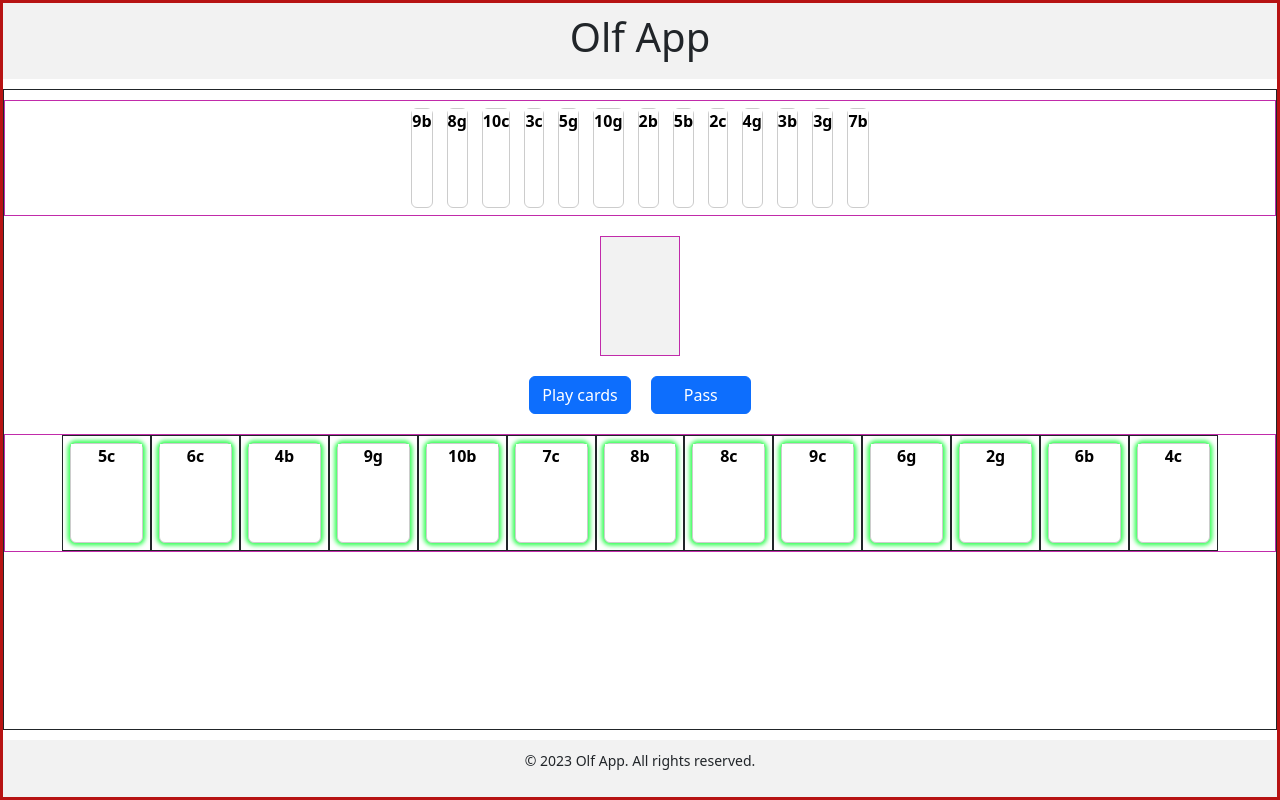
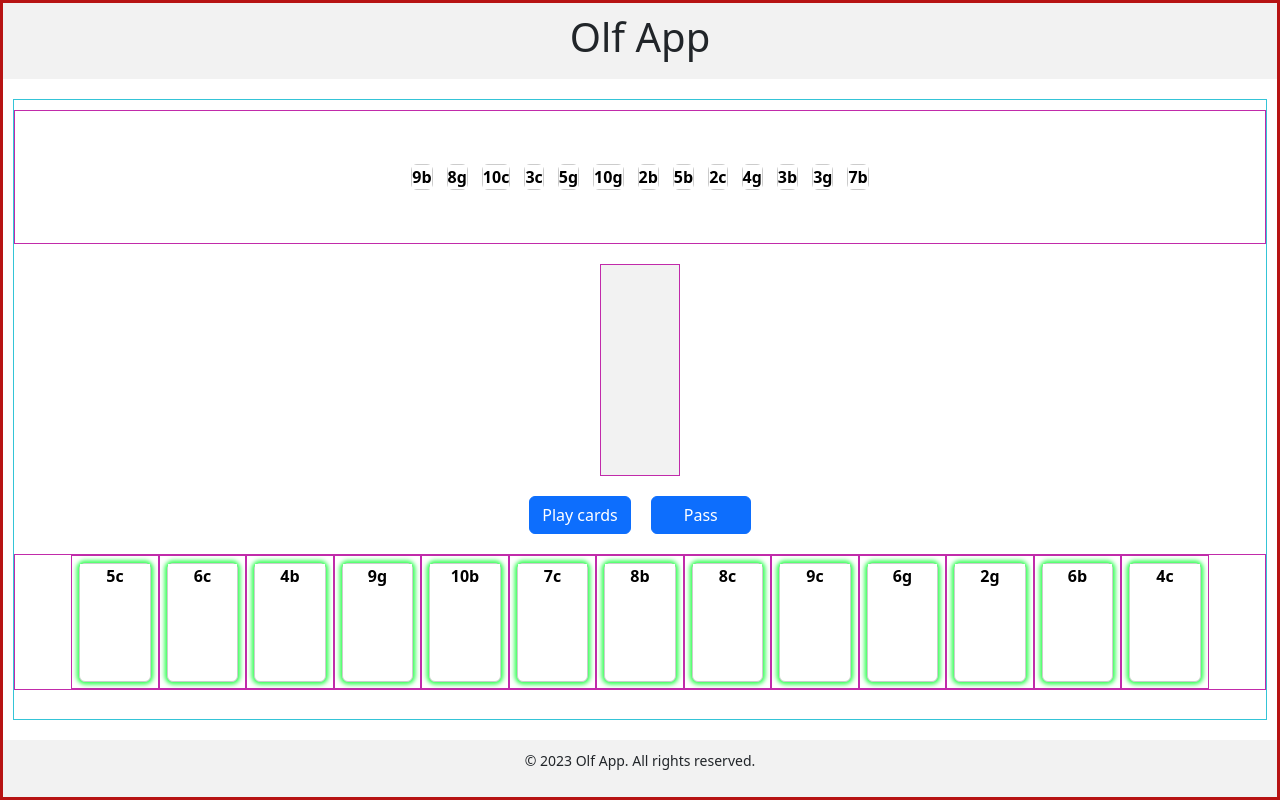
Before and after one commit to noharms/olf-app, an Angular app: page /olf/cardgame/current in a window 1280 px wide. Built offline with nearby package versions, Linux system fonts and the light colour scheme.

Commit message:
Flex-grow the computer, discard, and player cards

```diff
--- a/src/app/app.component.scss
+++ b/src/app/app.component.scss
@@ -8,7 +8,8 @@
 
 main {
     flex: 1;
-    border: 1px solid;
+    border: 1px solid #34c4d7;
+    margin: 10px;
 }
 
 .footer-section {
--- a/src/app/current-game/card/card.component.scss
+++ b/src/app/current-game/card/card.component.scss
@@ -1,6 +1,7 @@
 .card {
-    min-height: 100px;
-    max-height: 250px;
+    height: 90%; // this refers to the size of the parent element
+    // min-height: 100px;
+    // max-height: 350px;
 
     border: 1px solid #ccc;
     font-size: 16px;
--- a/src/app/current-game/current-game.component.scss
+++ b/src/app/current-game/current-game.component.scss
@@ -3,7 +3,7 @@
     flex-direction: column;
     justify-content: space-between;
     align-items: center;
-    // height: calc(100vh - 40px);
+    height: calc(100vh - 200px);
     /* Subtract the header and footer height */
 
     .computer-cards,
@@ -12,18 +12,21 @@
         display: flex;
         justify-content: center;
         align-items: center;
+        flex-grow: 1;
+
         margin: 10px;
         /* Add margin for spacing */
         border: solid 1px #c12baa;
-        width: 100%
+        width: 100%;
     }
 
     // note that we assume player-cards to be a flexbox container
     // and "card-container" a flexbox item of this container
     // (meaning it must be on a direct child element)
-    .player-cards > .card-container {
+    .player-cards .card-container {
+        align-self: stretch;
         flex-basis: 7%; // maximum is 13 cards, 100%/13 ~ 7.7%
-        border: solid 1px
+        border: solid 1px #c12baa
     }
 
     .discard-stack {
```
